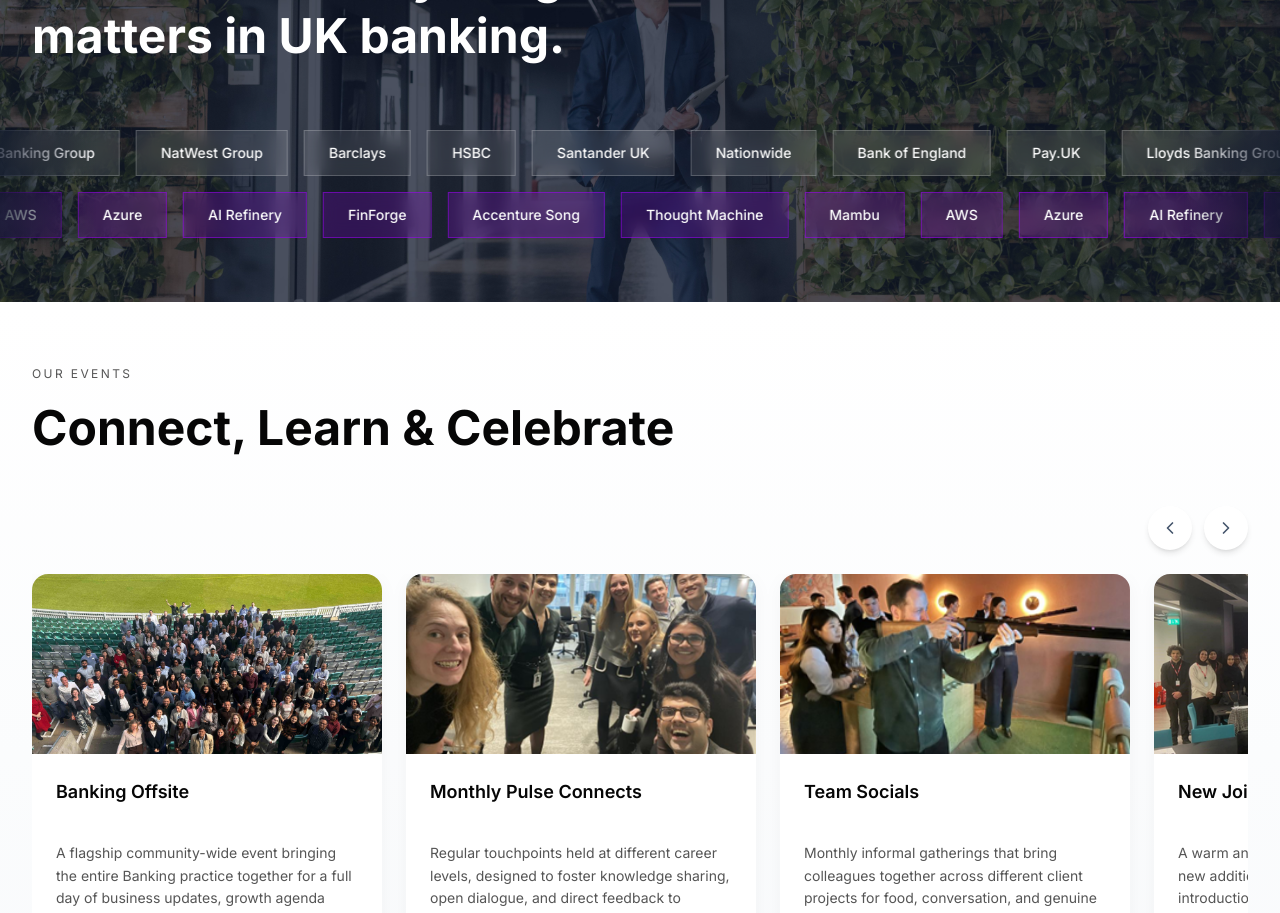
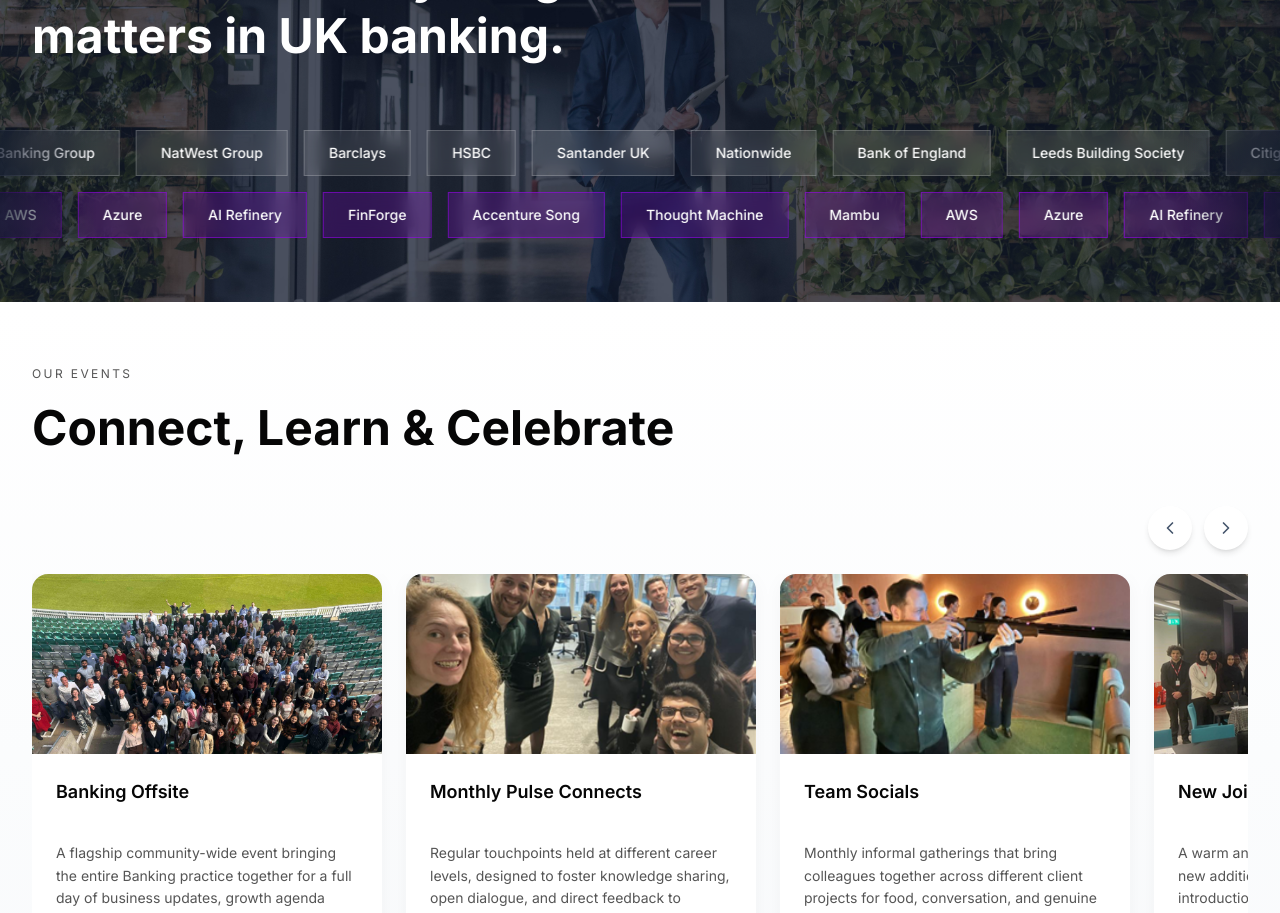
Before and after one commit to jesykalu/ie-banking-payments-njprospectus, a Next.js app: page / in a window 1280 px wide. Shown: the part 7840-8753 px from the top of the page. Built offline with nearby package versions, Linux system fonts and the light colour scheme.

Commit message:
feat: update clients list in ecosystem section
Add Leeds Building Society and Citigroup; remove Pay.UK.

```diff
--- a/components/integrations-ticker.tsx
+++ b/components/integrations-ticker.tsx
@@ -8,7 +8,8 @@ const clients = [
   "Santander UK",
   "Nationwide",
   "Bank of England",
-  "Pay.UK",
+  "Leeds Building Society",
+  "Citigroup",
 ];
 
 const platforms = [
```
